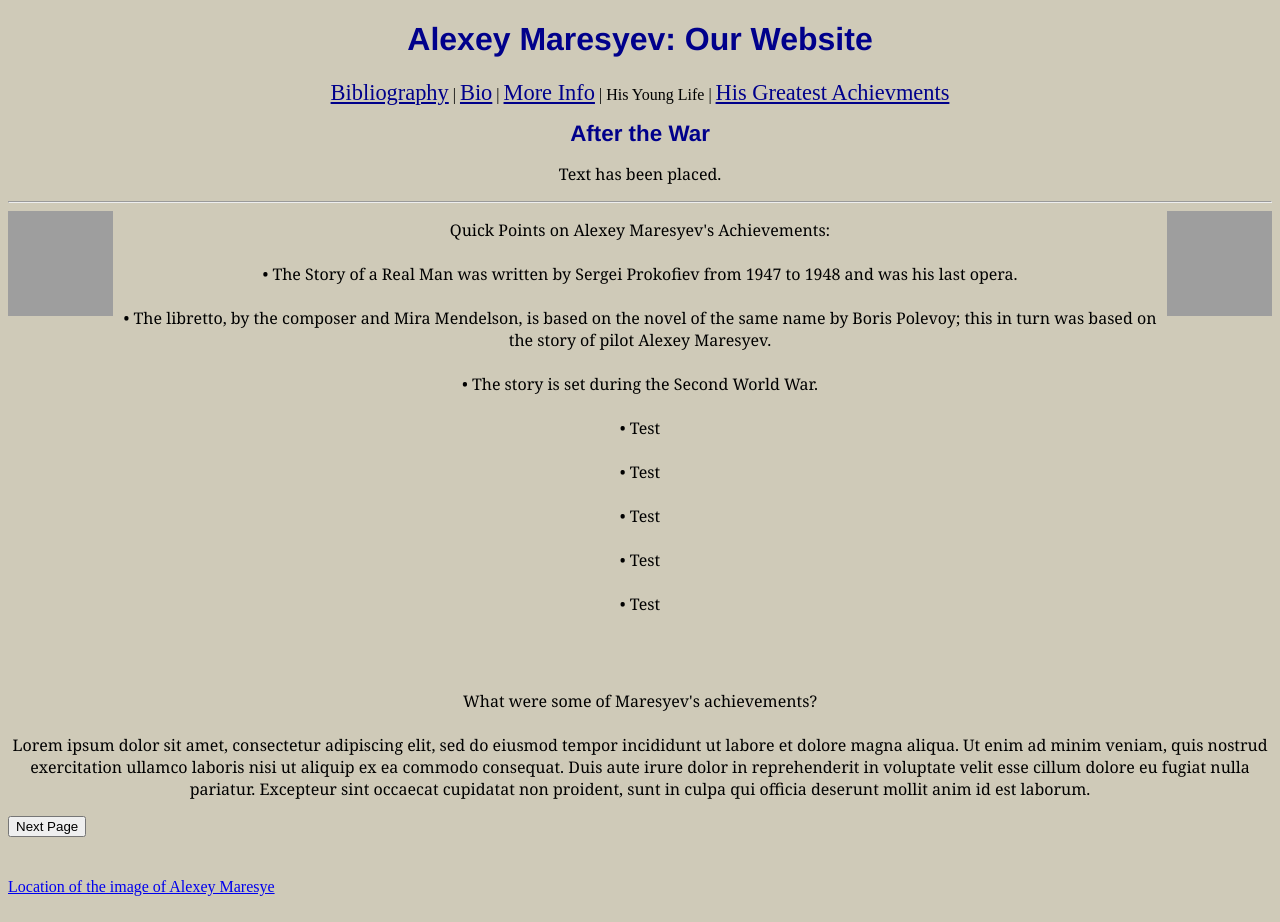
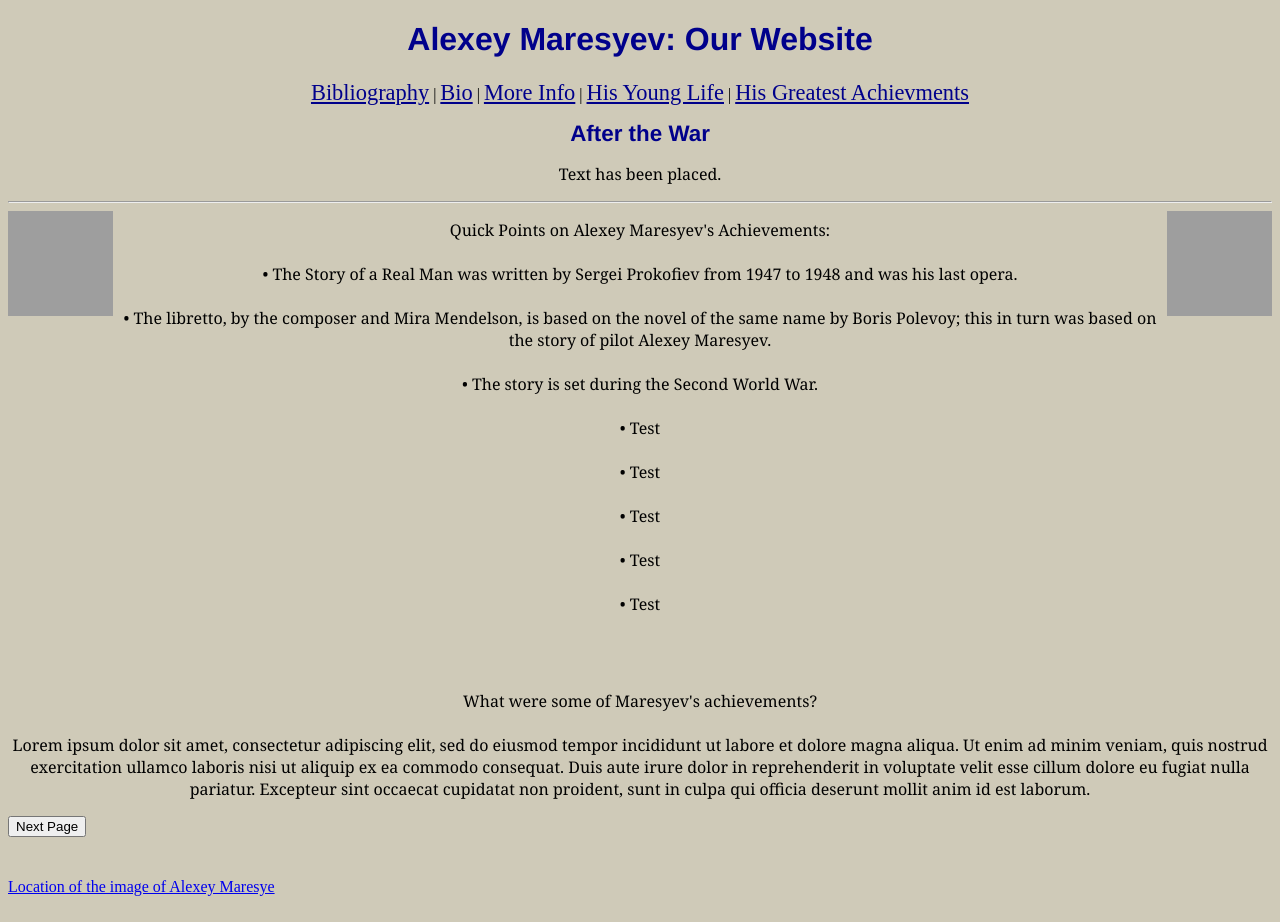
Before and after one commit to alexeymaresyev/afterthewar, a plain HTML site: page index.html in a window 1280 px wide. Drawn offline with Linux system fonts and the light colour scheme; grey boxes are pictures that could not be loaded.

Commit message:
Update index.html

```diff
--- a/index.html
+++ b/index.html
@@ -19,7 +19,7 @@
 
 <a>|</a>
 
-<a style="https://alexeymaresyev.github.io/younglife/" ALIGN = center>His Young Life</a>
+<a style="font-size:140%;color:darkblue;"href="https://alexeymaresyev.github.io/younglife/" ALIGN = center>His Young Life</a>
 
 <a>|</a>
 
```
